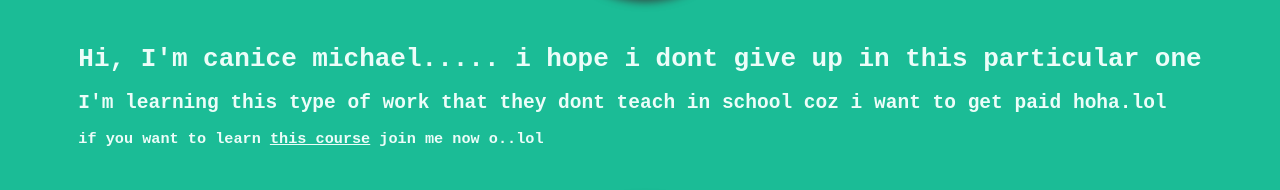
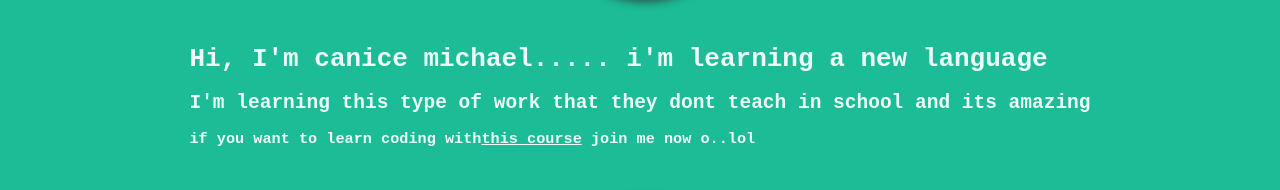
Before and after one commit to canicemichael/lesson1.canicemichael.io, a plain HTML site: page index.html in a window 1280 px wide. Shown: the part 465-655 px from the top of the page. Drawn offline with Linux system fonts and the light colour scheme.

Commit message:
fix: message

```diff
--- a/index.html
+++ b/index.html
@@ -8,9 +8,9 @@
         <header class="site-header">
             <img class="profile-pic" src= "https://scontent.fabv2-1.fna.fbcdn.net/v/t1.0-9/12043040_494600884054137_5429841126769538510_n.jpg?_nc_cat=106&_nc_eui2=AeFRQHreZFtgQcYunhTp2Hrl5iMpgyoU3Q8vXIpy_im7ISAY2EMI7quRAhSrEvY7SxhYm60FaMmz_Wk9pyr6dgiqWCj-SZjGGyrnmF7Y9N8XOg&_nc_ht=scontent.fabv2-1.fna&oh=4b526cf16f18e998fb1e9277b522c989&oe=5D36FCEE">
             <div class="site-header-content">
-            <h1>Hi, I'm canice michael..... i hope i dont give up in this particular one</h1>
-            <h2>I'm learning this type of work that they dont teach in school coz i want to get paid hoha.lol</h2>
-            <h3>if you want to learn <a class="course-link" href="https://www.youtube.com/tanaypratap">this course</a> join me now o..lol </h3>
+            <h1>Hi, I'm canice michael..... i'm learning a new language</h1>
+            <h2>I'm learning this type of work that they dont teach in school and its amazing</h2>
+            <h3>if you want to learn coding with<a class="course-link" href="https://www.youtube.com/tanaypratap">this course</a> join me now o..lol </h3>
             </div>
              <img class="sweet-pic" src="https://scontent.fabv2-1.fna.fbcdn.net/v/t1.0-9/17861827_754326338081589_5998626168941622231_n.jpg?_nc_cat=111&_nc_eui2=AeHIfwHv_szYuMA7DmLw11wGuJZF5PSXxPGKFboD5L7BxgjjqfelSqjqLnrNz96V7mFWUl4KTdKtbj42LkRtgtECz_WqT_ahNh8Ft12o7k6_rA&_nc_ht=scontent.fabv2-1.fna&oh=a38c598627b85010128eb9abb2fa335f&oe=5D6D8103">
 
```
